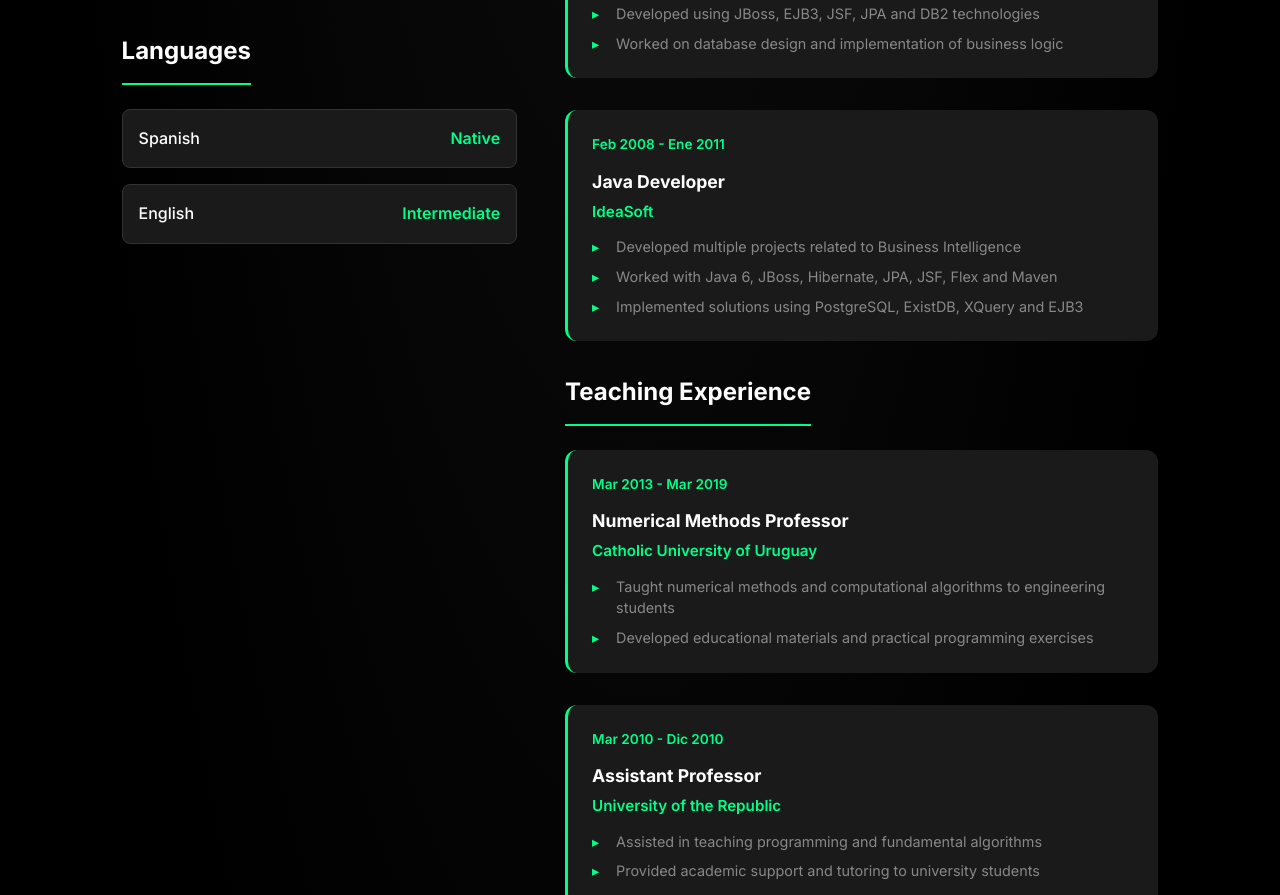
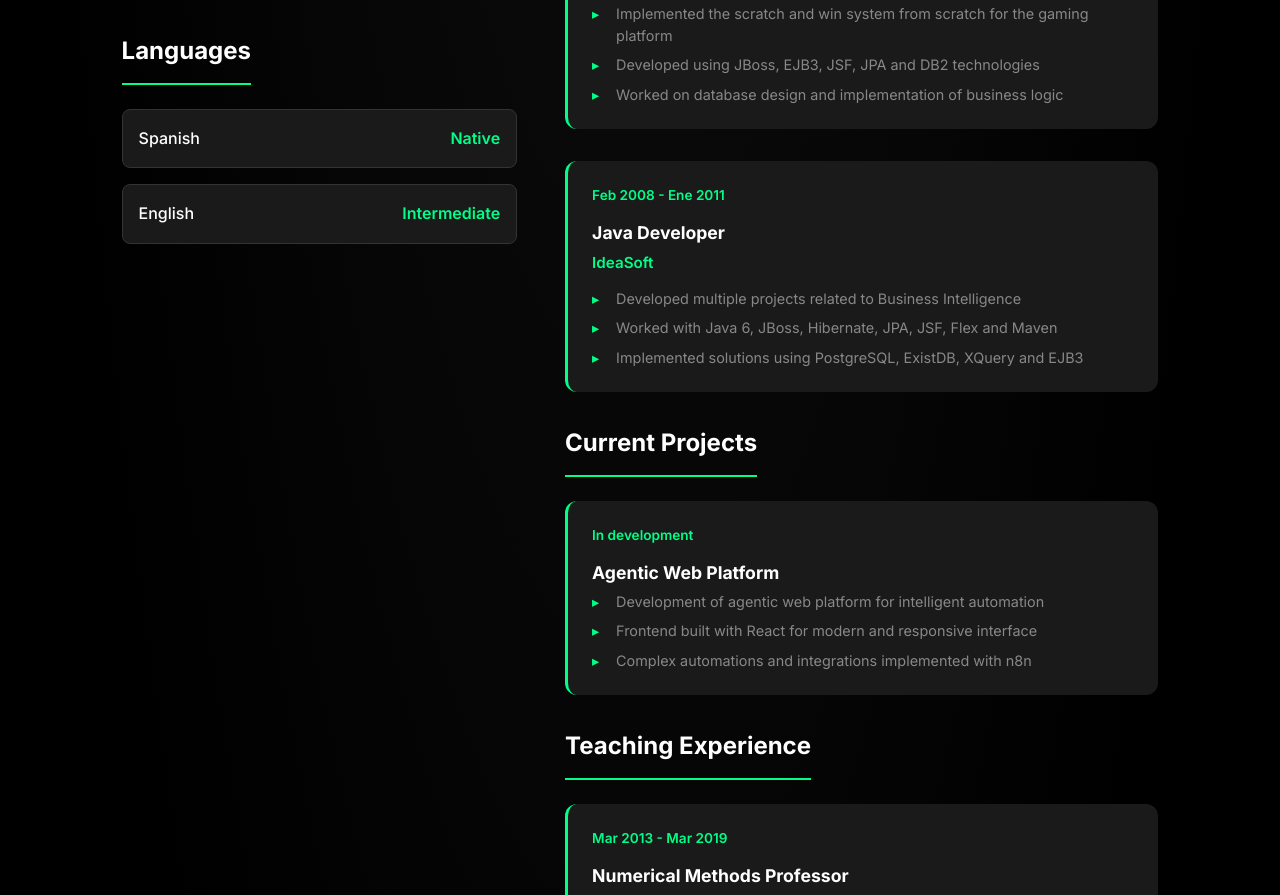
Before and after one commit to fedecercania/personal, a plain HTML site: page index.html in a window 1280 px wide. Shown: the part 1749-2644 px from the top of the page. Drawn offline with Linux system fonts and the light colour scheme.

Commit message:
Add n8n AI automation experience and current agentic platform project

```diff
--- a/index.html
+++ b/index.html
@@ -175,6 +175,7 @@
                                             <li data-es="Lidero equipos técnicos desarrollando soluciones de datos y analytics para el ecosistema de e-commerce" data-en="Lead technical teams developing data and analytics solutions for the e-commerce ecosystem">Lidero equipos técnicos desarrollando soluciones de datos y analytics para el ecosistema de e-commerce</li>
                                             <li data-es="Implemento soluciones con Go, Python, BigQuery, Looker Studio y Tableau ETLs" data-en="Implement solutions using Go, Python, BigQuery, Looker Studio and Tableau ETLs">Implemento soluciones con Go, Python, BigQuery, Looker Studio y Tableau ETLs</li>
                                             <li data-es="Defino arquitecturas de datos escalables y pipelines de procesamiento en tiempo real" data-en="Define scalable data architectures and real-time processing pipelines">Defino arquitecturas de datos escalables y pipelines de procesamiento en tiempo real</li>
+                                            <li data-es="Automatizo procesos con inteligencia artificial utilizando n8n para workflows complejos" data-en="Automate processes with artificial intelligence using n8n for complex workflows">Automatizo procesos con inteligencia artificial utilizando n8n para workflows complejos</li>
                                         </ul>
                                     </div>
                                 </div>
@@ -235,6 +236,24 @@
                                             <li data-es="Desarrollé múltiples proyectos relacionados con Business Intelligence" data-en="Developed multiple projects related to Business Intelligence">Desarrollé múltiples proyectos relacionados con Business Intelligence</li>
                                             <li data-es="Trabajé con Java 6, JBoss, Hibernate, JPA, JSF, Flex y Maven" data-en="Worked with Java 6, JBoss, Hibernate, JPA, JSF, Flex and Maven">Trabajé con Java 6, JBoss, Hibernate, JPA, JSF, Flex y Maven</li>
                                             <li data-es="Implementé soluciones usando PostgreSQL, ExistDB, XQuery y EJB3" data-en="Implemented solutions using PostgreSQL, ExistDB, XQuery and EJB3">Implementé soluciones usando PostgreSQL, ExistDB, XQuery y EJB3</li>
+                                        </ul>
+                                    </div>
+                                </div>
+                            </div>
+                        </section>
+
+                        <!-- Current Projects Section -->
+                        <section class="section">
+                            <h3 class="section-title" data-es="Proyectos Actuales" data-en="Current Projects">Proyectos Actuales</h3>
+                            <div class="timeline">
+                                <div class="timeline-item">
+                                    <div class="timeline-date" data-es="En desarrollo" data-en="In development">En desarrollo</div>
+                                    <div class="timeline-content">
+                                        <h4 class="job-title" data-es="Plataforma Web Agentica" data-en="Agentic Web Platform">Plataforma Web Agentica</h4>
+                                        <ul class="job-description">
+                                            <li data-es="Desarrollo de plataforma web con arquitectura agentica para automatización inteligente" data-en="Development of agentic web platform for intelligent automation">Desarrollo de plataforma web con arquitectura agentica para automatización inteligente</li>
+                                            <li data-es="Frontend desarrollado con React para interfaz moderna y responsiva" data-en="Frontend built with React for modern and responsive interface">Frontend desarrollado con React para interfaz moderna y responsiva</li>
+                                            <li data-es="Automatizaciones e integraciones complejas implementadas con n8n" data-en="Complex automations and integrations implemented with n8n">Automatizaciones e integraciones complejas implementadas con n8n</li>
                                         </ul>
                                     </div>
                                 </div>
```
